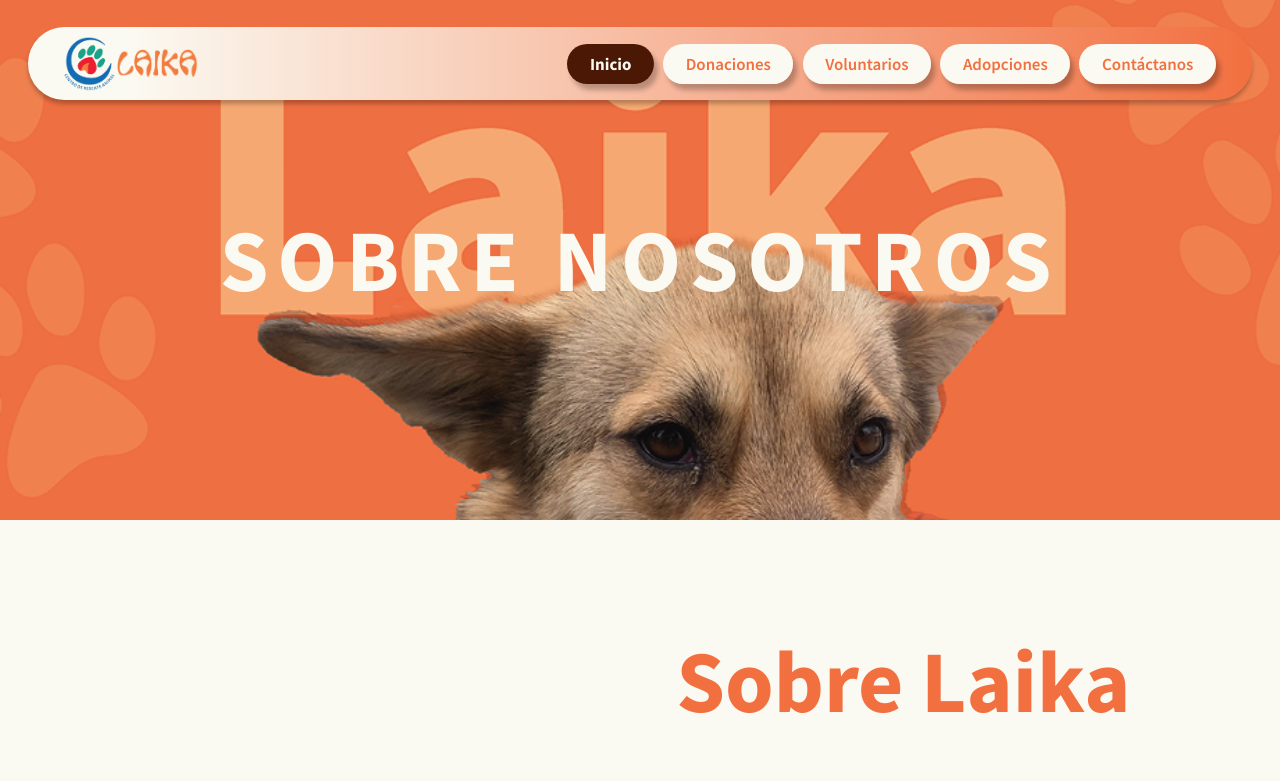
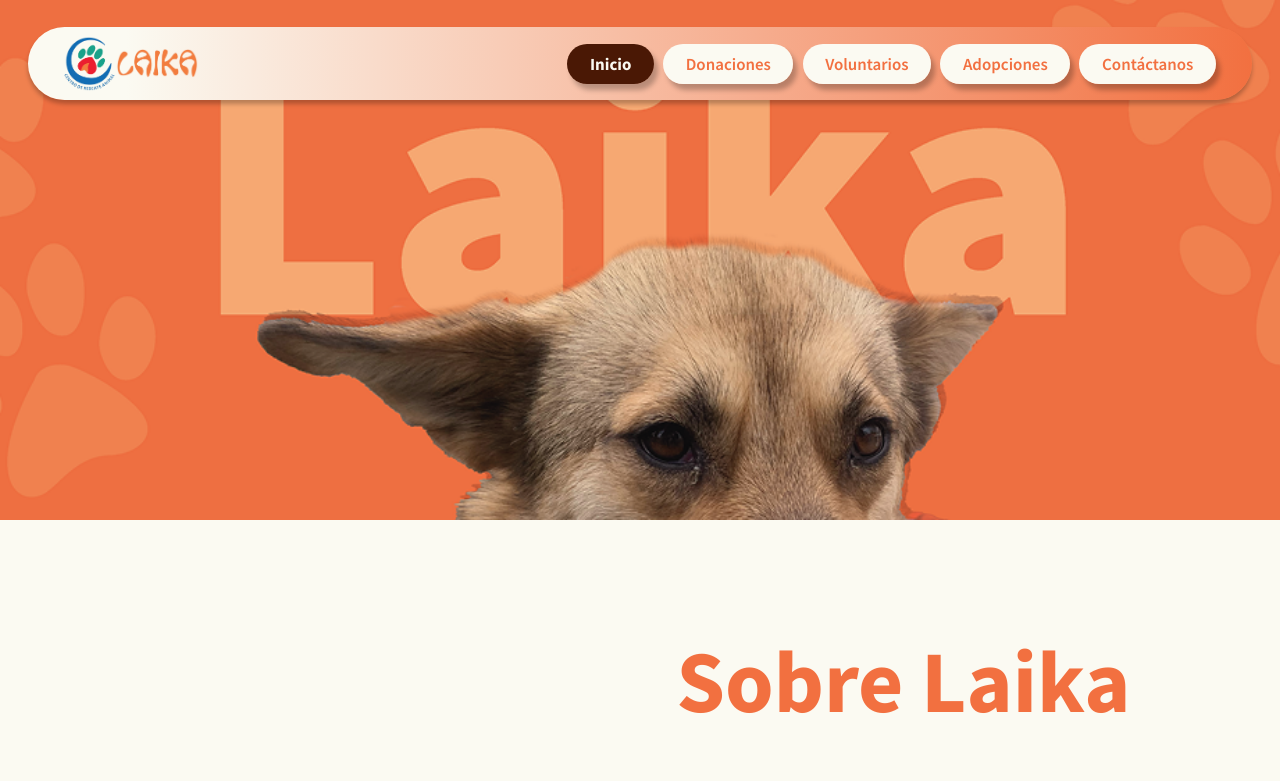
Before and after one commit to ITLAZ/LAIKA, an Angular app: page /about-us in a window 1280 px wide. Shown: the top 781 px of the page. Built offline with nearby package versions, Linux system fonts and the light colour scheme.

Commit message:
correcciones estilos

```diff
--- a/src/app/pages/about-us/about-us.scss
+++ b/src/app/pages/about-us/about-us.scss
@@ -23,19 +23,14 @@
 
   .hero-overlay {
     /* --- DESKTOP STATE (Default) --- */
-    /* Remove the "Box" look */
-    background: transparent;
-    padding: 0;
-    backdrop-filter: none;
-    border-radius: 0;
-
-    /* Center the text in the hero */
-    display: flex;
-    justify-content: center;
-    align-items: center;
+    display: none;
 
     /* --- MOBILE STATE (Responsive) --- */
     @media (max-width: 768px) {
+      display: flex;
+      justify-content: center;
+      align-items: center;
+
       padding: 2rem 1.5rem;
       border-radius: 1rem;
       width: 80%; /* Constrain width on mobile */
--- a/src/app/pages/adopt/adopt.scss
+++ b/src/app/pages/adopt/adopt.scss
@@ -23,19 +23,14 @@
 
   .hero-overlay {
     /* --- DESKTOP STATE (Default) --- */
-    /* Remove the "Box" look */
-    background: transparent;
-    padding: 0;
-    backdrop-filter: none;
-    border-radius: 0;
-
-    /* Center the text in the hero */
-    display: flex;
-    justify-content: center;
-    align-items: center;
+    display: none;
 
     /* --- MOBILE STATE (Responsive) --- */
     @media (max-width: 768px) {
+      display: flex;
+      justify-content: center;
+      align-items: center;
+
       padding: 2rem 1.5rem;
       border-radius: 1rem;
       width: 80%; /* Constrain width on mobile */
--- a/src/app/pages/donations/donations.scss
+++ b/src/app/pages/donations/donations.scss
@@ -23,19 +23,14 @@
 
   .hero-overlay {
     /* --- DESKTOP STATE (Default) --- */
-    /* Remove the "Box" look */
-    background: transparent;
-    padding: 0;
-    backdrop-filter: none;
-    border-radius: 0;
-
-    /* Center the text in the hero */
-    display: flex;
-    justify-content: center;
-    align-items: center;
+    display: none;
 
     /* --- MOBILE STATE (Responsive) --- */
     @media (max-width: 768px) {
+      display: flex;
+      justify-content: center;
+      align-items: center;
+
       padding: 2rem 1.5rem;
       border-radius: 1rem;
       width: 80%; /* Constrain width on mobile */
--- a/src/app/pages/donations/donations.ts
+++ b/src/app/pages/donations/donations.ts
@@ -7,7 +7,7 @@ import ScrollTrigger from 'gsap/ScrollTrigger';
 @Component({
   selector: 'app-donations',
   standalone: true,
-  imports: [CommonModule, NgOptimizedImage, RouterLink],
+  imports: [CommonModule, NgOptimizedImage],
   templateUrl: './donations.html',
   styleUrl: './donations.scss',
 })
--- a/src/app/pages/volunteer/volunteer.scss
+++ b/src/app/pages/volunteer/volunteer.scss
@@ -23,19 +23,14 @@
 
   .hero-overlay {
     /* --- DESKTOP STATE (Default) --- */
-    /* Remove the "Box" look */
-    background: transparent;
-    padding: 0;
-    backdrop-filter: none;
-    border-radius: 0;
-
-    /* Center the text in the hero */
-    display: flex;
-    justify-content: center;
-    align-items: center;
+    display: none;
 
     /* --- MOBILE STATE (Responsive) --- */
     @media (max-width: 768px) {
+      display: flex;
+      justify-content: center;
+      align-items: center;
+
       padding: 2rem 1.5rem;
       border-radius: 1rem;
       width: 80%; /* Constrain width on mobile */
--- a/src/app/pages/volunteer/volunteer.ts
+++ b/src/app/pages/volunteer/volunteer.ts
@@ -7,7 +7,7 @@ import ScrollTrigger from 'gsap/ScrollTrigger';
 @Component({
   selector: 'app-volunteer',
   standalone: true,
-  imports: [CommonModule, NgOptimizedImage, RouterLink],
+  imports: [CommonModule, NgOptimizedImage],
   templateUrl: './volunteer.html',
   styleUrl: './volunteer.scss',
 })
```
